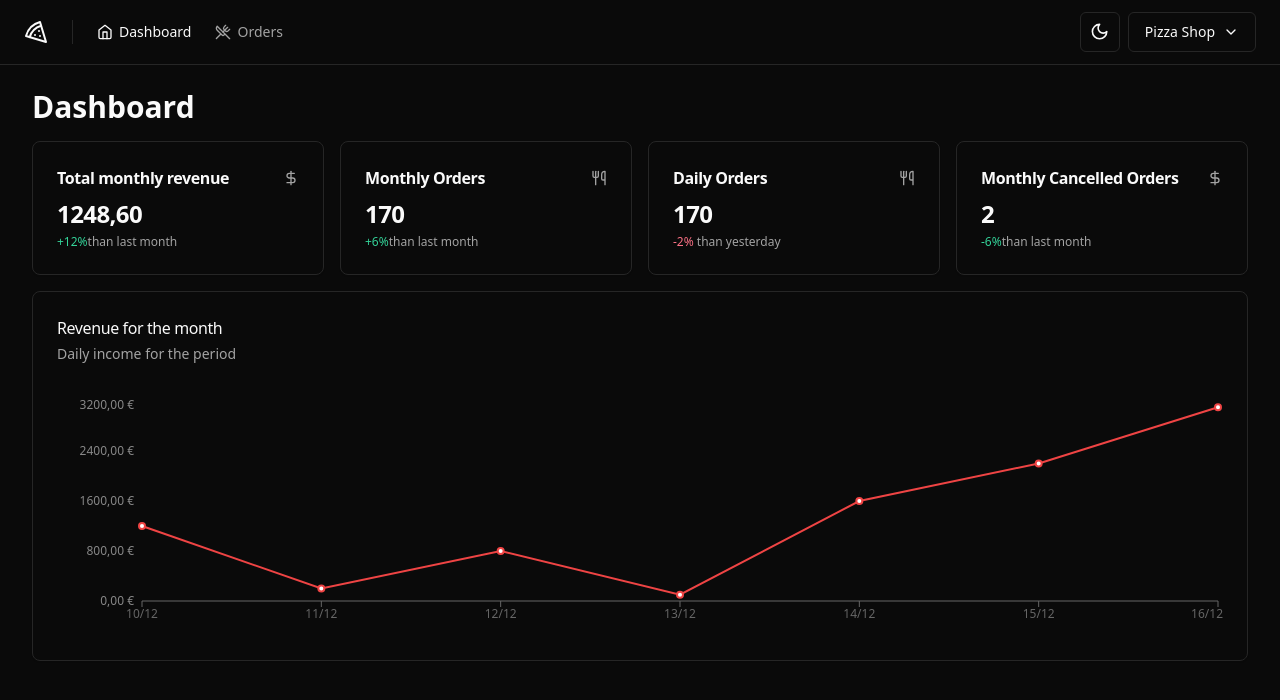
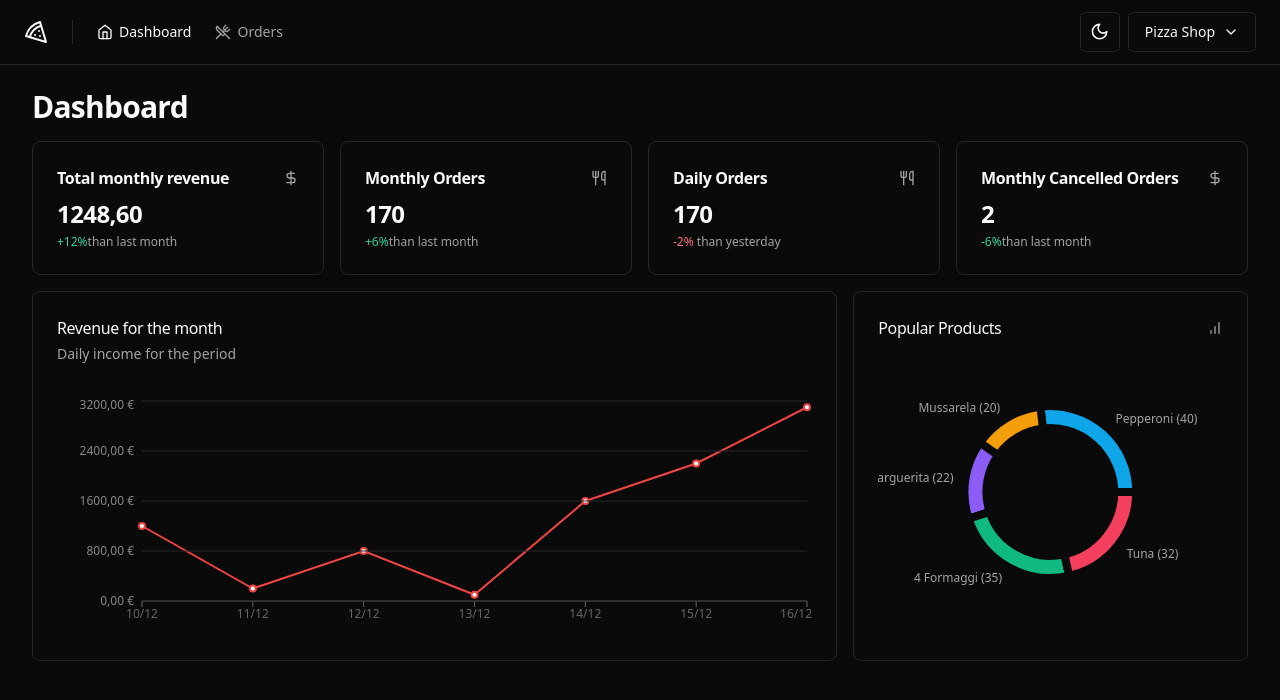
Before and after one commit to fsmaiorano/pizzashop, a React (Vite) app in the folder pizzashop-web/: page / in a window 1280 px wide. Shown: the top 700 px of the page. Built offline with nearby package versions, Linux system fonts and the light colour scheme.

Commit message:
Add PopularProductsChart component and update Dashboard styles

```diff
--- a/pizzashop-web/src/pages/app/dashboard/dashboard.tsx
+++ b/pizzashop-web/src/pages/app/dashboard/dashboard.tsx
@@ -4,6 +4,7 @@
 import { MonthCancelledOrdersAmountCard } from './month-cancelled-orders-amount-card'
 import { MonthOrdersAmountCard } from './month-orders-amount-card'
 import { MonthRevenueCard } from './month-revenue-card'
+import { PopularProductsChart } from './popular-products-chart'
 import { RevenueChart } from './revenue-chart'
 
 export function Dashboard() {
@@ -11,7 +12,7 @@
     <>
       <Helmet title="Dashboard" />
       <div className="flex flex-col gap-4">
-        <h1 className="text-3xl font-bold">Dashboard</h1>
+        <h1 className="text-3xl font-bold tracking-tight">Dashboard</h1>
 
         <div className="grid grid-cols-4 gap-4">
           <MonthRevenueCard />
@@ -20,8 +21,9 @@
           <MonthCancelledOrdersAmountCard />
         </div>
 
-        <div className="grid-col-9 grid gap-4">
+        <div className="grid grid-cols-9 gap-4">
           <RevenueChart />
+          <PopularProductsChart />
         </div>
       </div>
     </>
--- /dev/null
+++ b/pizzashop-web/src/pages/app/dashboard/popular-products-chart.tsx
@@ -0,0 +1,90 @@
+import { BarChart } from 'lucide-react'
+import { Cell, Pie, PieChart, ResponsiveContainer } from 'recharts'
+import colors from 'tailwindcss/colors'
+
+import { Card, CardContent, CardHeader, CardTitle } from '@/components/ui/card'
+
+const data = [
+  { product: 'Pepperoni', amount: 40 },
+  { product: 'Mussarela', amount: 20 },
+  { product: 'Marguerita', amount: 22 },
+  { product: '4 Formaggi', amount: 35 },
+  { product: 'Tuna', amount: 32 },
+]
+
+const COLORS = [
+  colors.sky['500'],
+  colors.amber['500'],
+  colors.violet['500'],
+  colors.emerald['500'],
+  colors.rose['500'],
+]
+
+export function PopularProductsChart() {
+  return (
+    <Card className="col-span-3">
+      <CardHeader className=" pb-8">
+        <div className="flex items-center justify-between">
+          <CardTitle className="text-base font-medium">
+            Popular Products
+          </CardTitle>
+          <BarChart className="h-4 w-4 text-muted-foreground" />
+        </div>
+      </CardHeader>
+      <CardContent>
+        <ResponsiveContainer width="100%" height={240}>
+          <PieChart style={{ fontSize: 12 }}>
+            <Pie
+              data={data}
+              dataKey={'amount'}
+              cx="50%"
+              cy="50%"
+              outerRadius={86}
+              innerRadius={64}
+              strokeWidth={8}
+              fill={colors.red['500']}
+              labelLine={false}
+              label={({
+                cx,
+                cy,
+                midAngle,
+                innerRadius,
+                outerRadius,
+                value,
+                index,
+              }) => {
+                const RADIAN = Math.PI / 180
+                const radius = 12 + innerRadius + (outerRadius - innerRadius)
+                const x = cx + radius * Math.cos(-midAngle * RADIAN)
+                const y = cy + radius * Math.sin(-midAngle * RADIAN)
+
+                return (
+                  <text
+                    x={x}
+                    y={y}
+                    className="fill-muted-foreground text-xs"
+                    textAnchor={x > cx ? 'start' : 'end'}
+                    dominantBaseline="central"
+                  >
+                    {data[index].product.length > 12
+                      ? data[index].product.substring(0, 12).concat('...')
+                      : data[index].product}{' '}
+                    ({value})
+                  </text>
+                )
+              }}
+            >
+              {data.map((_, index) => (
+                <Cell
+                  key={`cell-${index}`}
+                  fill={COLORS[index]}
+                  className="stroke-background hover:opacity-80"
+                />
+              ))}
+            </Pie>
+          </PieChart>
+        </ResponsiveContainer>
+      </CardContent>
+    </Card>
+  )
+}
--- a/pizzashop-web/src/pages/app/dashboard/revenue-chart.tsx
+++ b/pizzashop-web/src/pages/app/dashboard/revenue-chart.tsx
@@ -1,4 +1,5 @@
 import {
+  CartesianGrid,
   Line,
   LineChart,
   ResponsiveContainer,
@@ -59,6 +60,7 @@
               dataKey="ravenue"
               stroke={colors.red['500']}
             />
+            <CartesianGrid vertical={false} className='stroke-muted'/>
             <Tooltip />
           </LineChart>
         </ResponsiveContainer>
```
